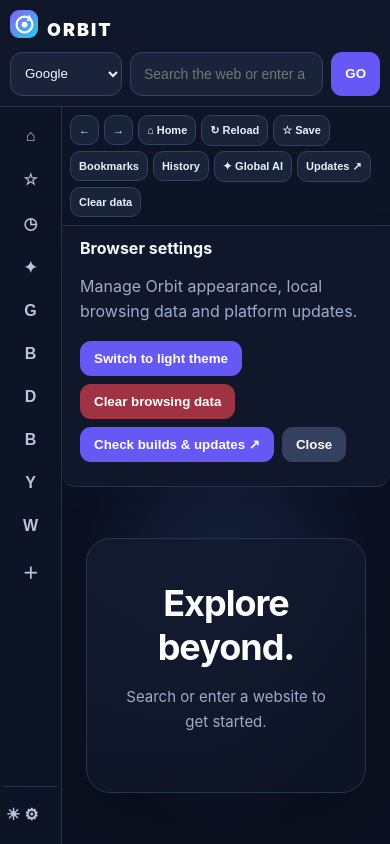
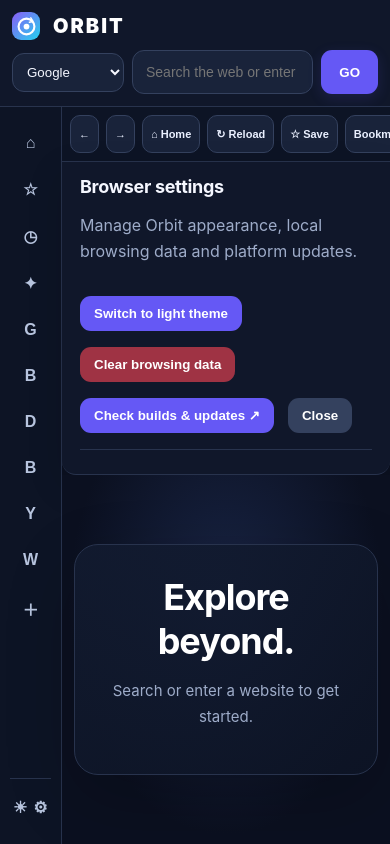
Before and after one commit to mb2638512-a11y/Orbit_brower, an Electron app: page desktop/renderer/index.html in a window 390 px wide. Both pictures are taken after a click on the button "⚙ Settings". Drawn offline with Linux system fonts and the light colour scheme.

Commit message:
Polish desktop browser panels and responsive layout

```diff
--- a/desktop/renderer/index.html
+++ b/desktop/renderer/index.html
@@ -15,6 +15,45 @@
 main{flex:1;display:flex;align-items:center;justify-content:center;padding:24px;min-height:0;background:radial-gradient(ellipse at 50% 35%,#192546 0%,#0b1020 68%)}body.light main{background:radial-gradient(ellipse at 50% 35%,#eef0ff 0%,#f4f6fb 68%)}
 #welcome{text-align:center;color:#9eacc9;max-width:560px;padding:42px 32px;border:1px solid #28334d;border-radius:24px;background:linear-gradient(145deg,#121b30dd,#0d1425dd);box-shadow:0 24px 70px #0003}#welcome h1{color:white;font-size:36px;letter-spacing:-1px;margin:0 0 12px}#welcome p{font-size:15px;line-height:1.7}body.light #welcome{background:linear-gradient(145deg,#fff,#f8f9ff);border-color:#dbe2ef;box-shadow:0 24px 70px #34405412}#frame{display:none;width:100%;height:100%;border:0;border-radius:10px;background:white}
 small{color:#8d9bb9}
+
+/* Cross-page visual system: consistent surfaces, controls and readable layouts. */
+header{padding:18px clamp(12px,2vw,26px)}
+.brand{display:flex;align-items:center;gap:4px;font-size:20px;margin-bottom:15px}
+.bar{align-items:center}
+.bar button{min-height:44px;padding-inline:18px;box-shadow:0 4px 14px #6558f526}
+.bar input{min-height:44px}
+.browserNav{gap:7px;flex-wrap:wrap}
+.browserNav button{min-height:38px;transition:background .15s ease,border-color .15s ease,transform .15s ease}
+.browserNav button:active,#sidebar button:active{transform:translateY(1px)}
+#sidebar{padding:16px 10px;gap:6px}
+#sidebar button{min-height:40px;border:1px solid transparent;transition:background .15s ease,border-color .15s ease}
+#sidebar button:hover{border-color:#34415e}
+body.light #sidebar button:hover{border-color:#dbe2ef}
+#aiPanel,#listPanel{padding:clamp(14px,2vw,24px);box-shadow:0 12px 36px #0002}
+#aiPanel h2{font-size:21px;letter-spacing:-.5px}
+#aiPanel .bar{margin-top:10px}
+#aiPanel .bar input{min-width:140px}
+#aiPanel nav{padding-top:10px;border-top:1px solid #28334d}
+#aiPanel nav button{border:1px solid #34415e;border-radius:10px}
+#listPanel{max-height:min(56vh,520px);border-radius:0 0 18px 18px}
+#listTitle{display:block;font-size:18px;letter-spacing:-.3px;margin:2px 0 12px}
+#listItems>div{padding:12px 0;border-bottom:1px solid #28334d;overflow-wrap:anywhere}
+#listItems button{margin:4px 6px 4px 0}
+body.light #listItems>div{border-color:#e4e7ec}
+main{padding:clamp(12px,2.5vw,28px)}
+#welcome{width:min(100%,620px)}
+#frame{border-radius:12px;box-shadow:0 12px 32px #0002}
+@media(max-width:760px){
+ header{padding:12px}
+ .brand{margin-bottom:10px}
+ .browserNav{overflow-x:auto;flex-wrap:nowrap}
+ .browserNav button{flex-shrink:0}
+ #aiPanel .bar{flex-wrap:wrap}
+ #aiPanel .bar input{flex-basis:100%}
+ #welcome{padding:30px 18px}
+}
+@media(prefers-reduced-motion:reduce){*,*::before,*::after{transition:none!important;scroll-behavior:auto!important}}
+
 </style>
 </head><body>
 <header><div class="brand"><span class="orbitMark"><svg viewBox="0 0 32 32" width="23" height="23" aria-hidden="true"><circle cx="16" cy="16" r="11" fill="none" stroke="white" stroke-width="3"/><circle cx="16" cy="16" r="4" fill="white"/><path d="M22 4l3 5-5 1" fill="none" stroke="white" stroke-width="2" stroke-linecap="round" stroke-linejoin="round"/></svg></span><span>ORBIT</span></div>
```
